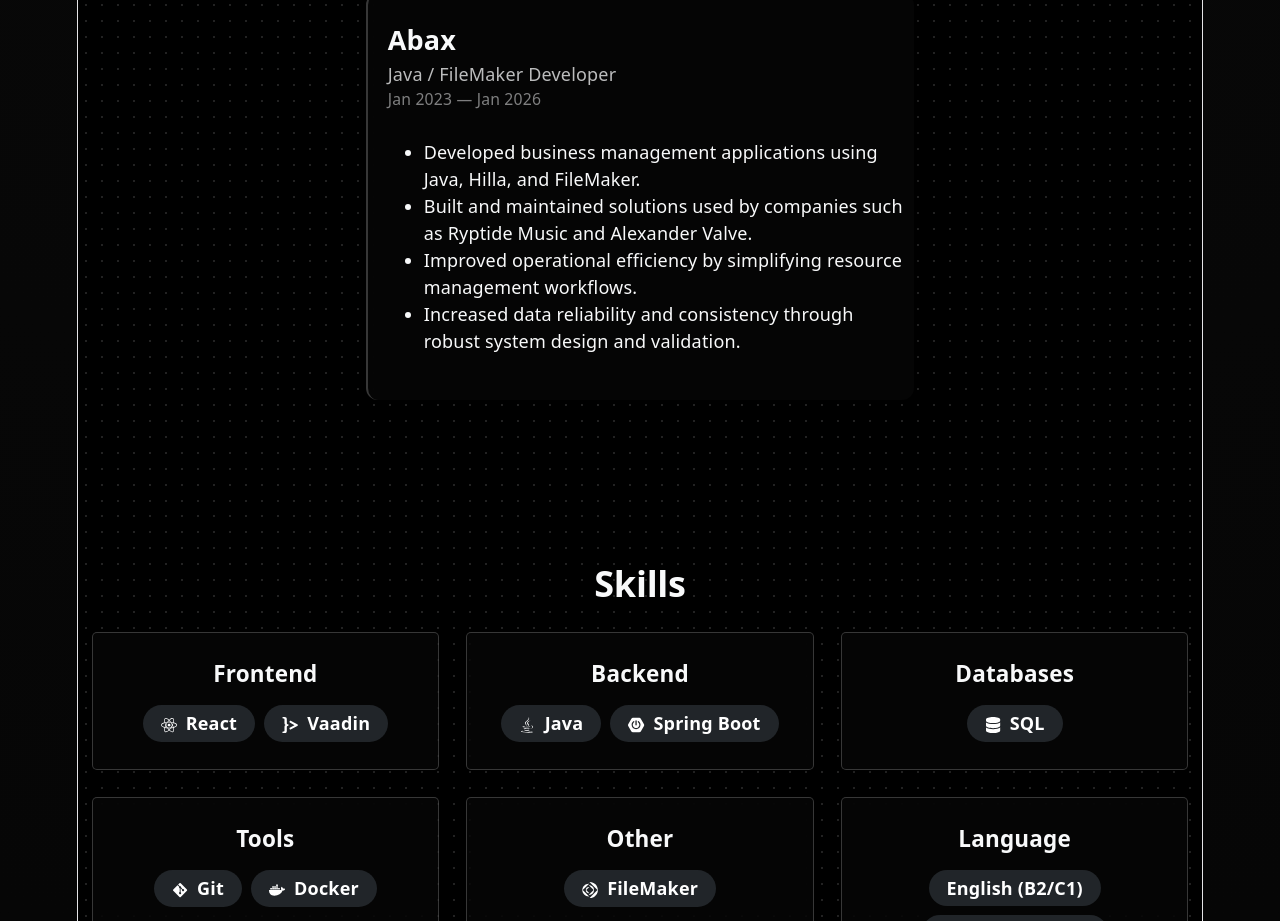
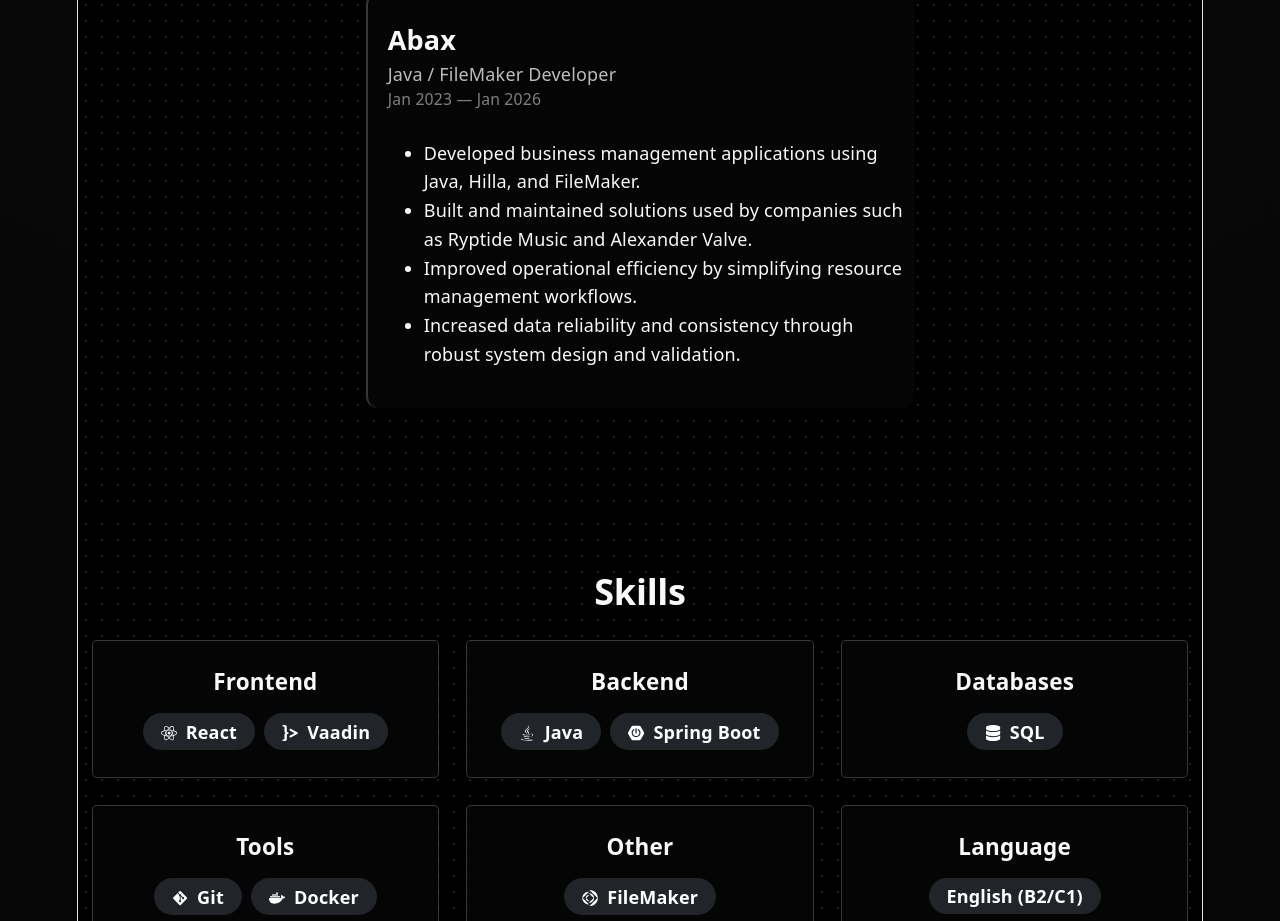
Before and after one commit to AbrahamRuizP/Portfolio, a React (Vite) app: page / in a window 1280 px wide. Shown: the part 1280-2201 px from the top of the page. Built offline with nearby package versions, Linux system fonts and the light colour scheme.

Commit message:
Completing Experience component

```diff
--- a/src/index.css
+++ b/src/index.css
@@ -120,6 +120,16 @@ code {
   transition: all 0.25s ease;
   border-left: 2px solid rgba(255, 255, 255, 0.2);
   padding-left: 20px;
+}
+
+.experience-card:hover {
+  transform: translateY(-4px);
+  background: rgba(255, 255, 255, 0.04);
+}
+
+.experience-list {
+  margin-bottom: 12px;
+  line-height: 1.6;
 }
 
 /* Hover animación de tarjetas */
```
